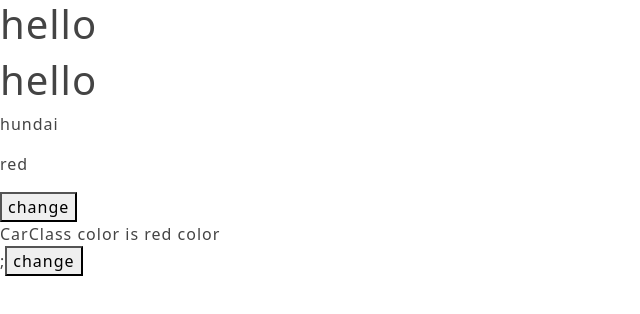
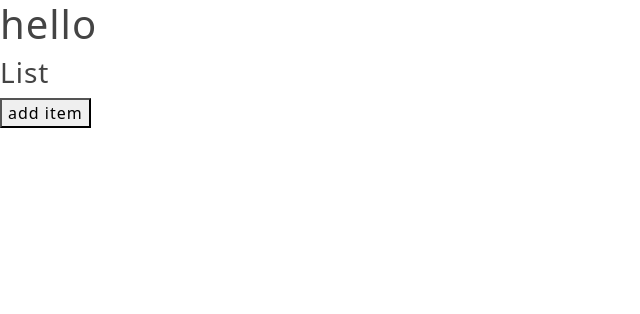
Before and after one commit to Artemis6161/bruno, a React (Vite) app: page / in a window 1280 px wide. Shown: the top 314 px of the page, without its empty margins (0-640 px from the left). Built offline with nearby package versions, Linux system fonts and the light colour scheme.

Commit message:
list renderning

```diff
--- a/src/App.jsx
+++ b/src/App.jsx
@@ -1,12 +1,14 @@
 // type rafce
-import SelectColor from "./components/selectColor.jsx";
-import CarClass from "./components/CarClass.jsx";
+// import SelectColor from "./components/selectColor.jsx";
+// import CarClass from "./components/CarClass.jsx";
+import ListData from "./components/ListData.jsx";
 const App = () => {
   return (
     <>
       <h1>hello</h1>
-      <SelectColor />
-      <CarClass />
+      {/* <SelectColor />
+      <CarClass /> */}
+      <ListData />
     </>
   );
 };
--- /dev/null
+++ b/src/components/ListData.jsx
@@ -0,0 +1,28 @@
+import { useState } from "react";
+
+function ListData() {
+  const [lists, setLists] = useState([]);
+  const [count, setCount] = useState(1);
+  function addItem() {
+    const newitem = "item " + count;
+    setLists((prevList) => {
+      return [...prevList, newitem];
+    });
+    setCount((prevCount) => {
+      return prevCount + 1;
+    });
+  }
+  return (
+    <>
+      <h3>List</h3>
+      <button onClick={() => addItem()}>add item</button>
+      <ul>
+        {lists.map((item, index) => (
+          <li key={index}>{item}</li>
+        ))}
+      </ul>
+    </>
+  );
+}
+
+export default ListData;
```
